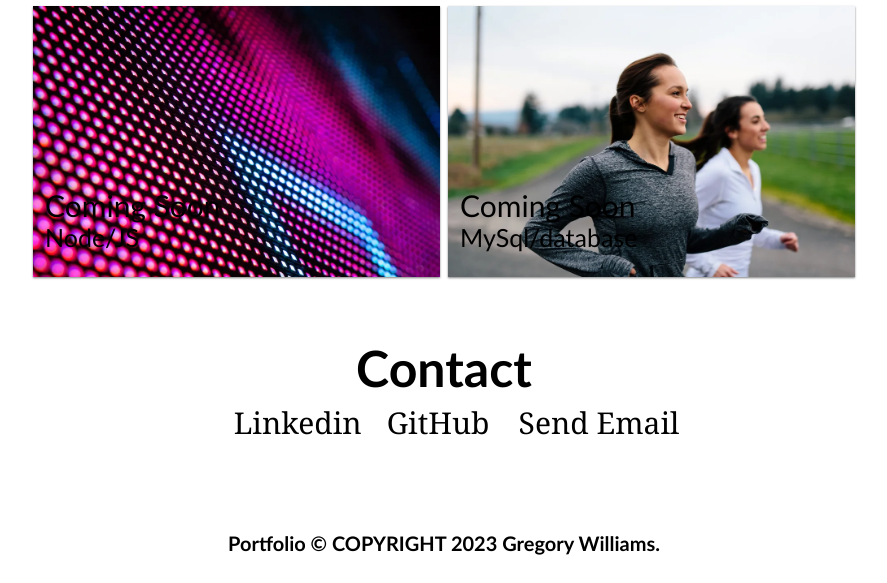
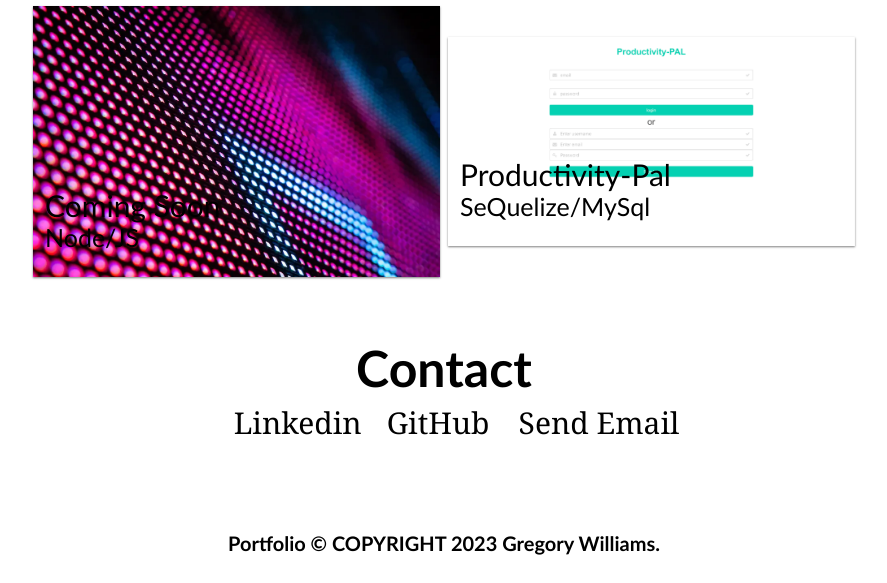
Before and after one commit to GregNasir/portfolio, a plain HTML site: page index.html in a window 1280 px wide. Shown: the part 1539-2122 px from the top of the page, without its empty margins (196-1083 px from the left). Drawn offline with Linux system fonts and the light colour scheme.

Commit message:
added productivity-pal

```diff
--- a/assets/css/style.css
+++ b/assets/css/style.css
@@ -135,6 +135,10 @@ nav li {
     margin-left: 200px;
 }
 */
+
+/* .pal {
+    height: 400px;
+} */
 
 .para {
     /*
--- a/index.html
+++ b/index.html
@@ -106,10 +106,10 @@
                 <article class="main-card-text-2">Node/JS</article>
             </figure>
 
-            <figure class="other-card-1">
-                    <img src="./assets/images/run-buddy.webp" atl="run-buddy">
-                    <article class="main-card-text-1">Coming Soon</article>
-                    <article class="main-card-text-2">MySql/database</article>
+            <figure class="other-card-1 pal">
+                <a href="https://glacial-thicket-98751-ead1051b20e4.herokuapp.com/login" target="_blank"><img src="assets/images/Productivity-Pal-screen-shot.png" atl="Productivity-Pal"></a>
+                    <article class="main-card-text-1">Productivity-Pal</article>
+                    <article class="main-card-text-2">SeQuelize/MySql</article>
                             <!--
                             <h2>Coming Soon</h2>
                             <p>MySql/database</p>
```
Also changed, not shown: assets/images/Productivity-Pal-screen-shot.png (added).
